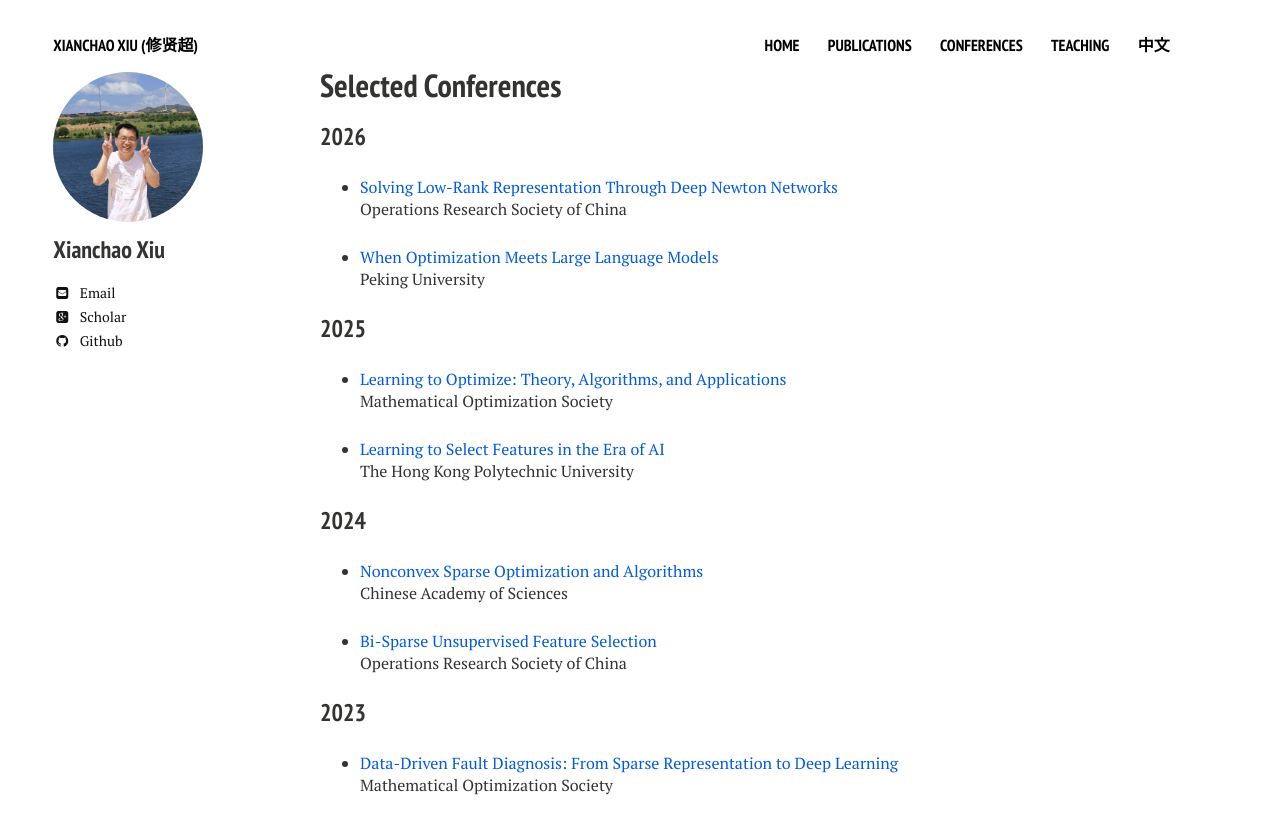
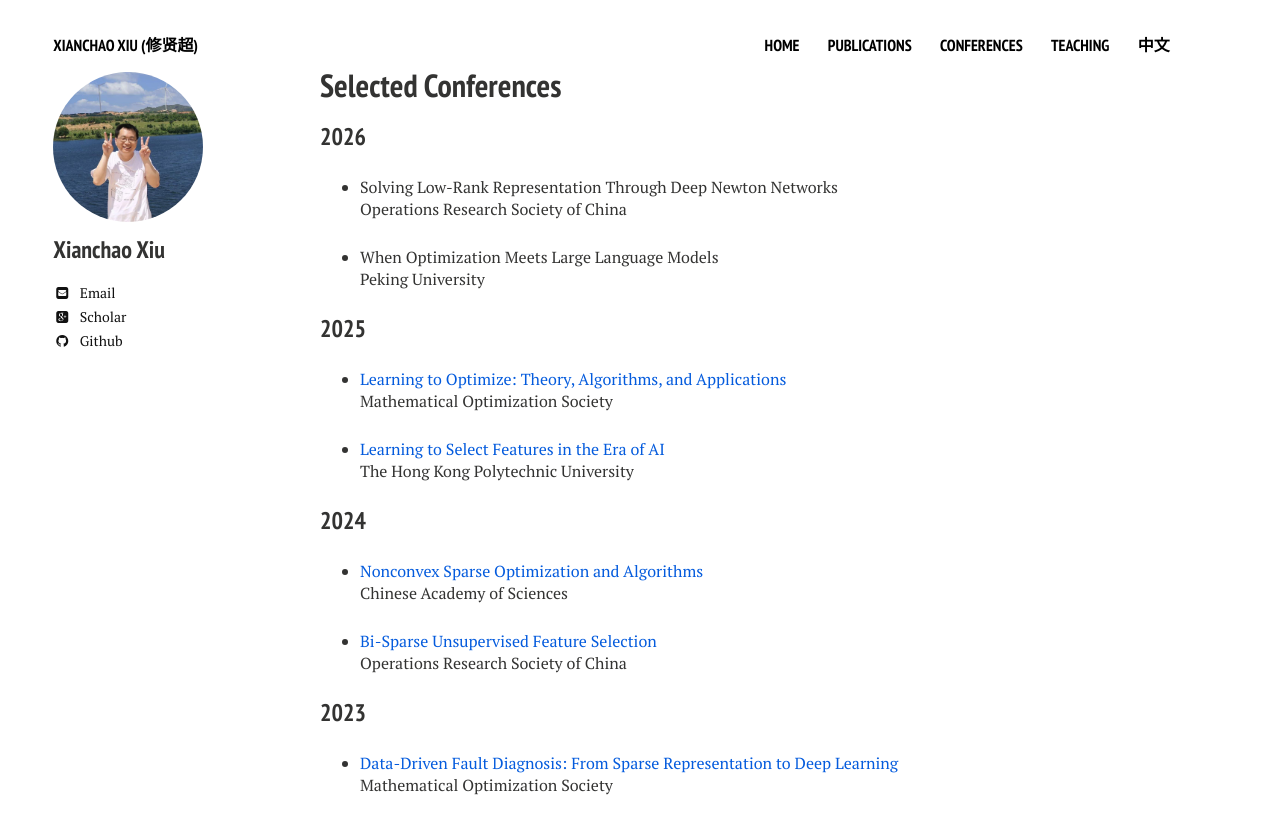
Before and after one commit to xianchaoxiu/xianchaoxiu.github.io, a Jekyll site: the page built from conferences/index.md, in a window 1280 px wide. Shown: the top 834 px of the page. Built offline with Jekyll 4.4.1, drawn with Linux system fonts in a browser that asks for light colours; nearby versions of some CDN libraries.

Commit message:
Update index.md

```diff
--- a/conferences/index.md
+++ b/conferences/index.md
@@ -8,11 +8,10 @@ share: false
 ---
 
 ### 2026
-* <a href="../conferences/2026-ORSC.pdf" class="textlink" target="_blank"> Solving Low-Rank Representation Through Deep Newton Networks </a><br>
+* Solving Low-Rank Representation Through Deep Newton Networks<br>
 Operations Research Society of China <br>
 
-
-* <a href="../conferences/2026-PKU.pdf" class="textlink" target="_blank"> When Optimization Meets Large Language Models </a><br>
+* When Optimization Meets Large Language Models<br>
 Peking University <br>
 
 
```
